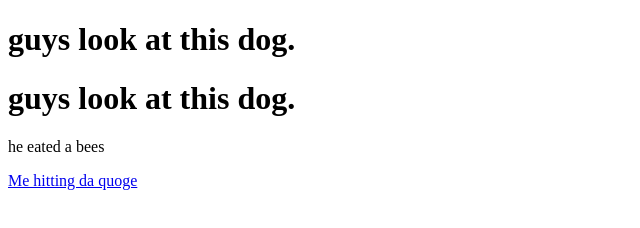
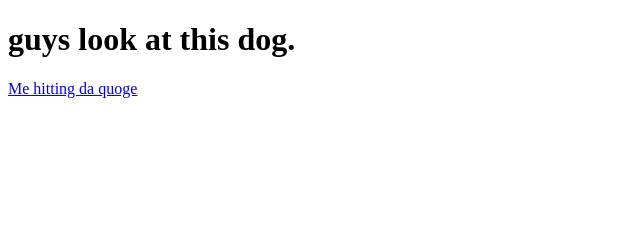
Before and after one commit to crite-spanberry/crite-spanberry.github.io, a plain HTML site: page index.html in a window 1280 px wide. Shown: the whole page, without its empty margins (0-640 px from the left). Drawn offline with Linux system fonts and the light colour scheme.

Commit message:
Update index.html

```diff
--- a/index.html
+++ b/index.html
@@ -6,10 +6,8 @@
 <body>
 
 <h1>guys look at this dog.</h1>
-<h1>guys look at this dog.</h1>
-<p>he eated a bees</p>
+<p><a href="reddit.com/r/dogelore/">Me hitting da quoge</a</p>
 
-<a href="reddit.com/r/dogelore/">Me hitting da quoge</a
 
 </body>
 </html>
```
